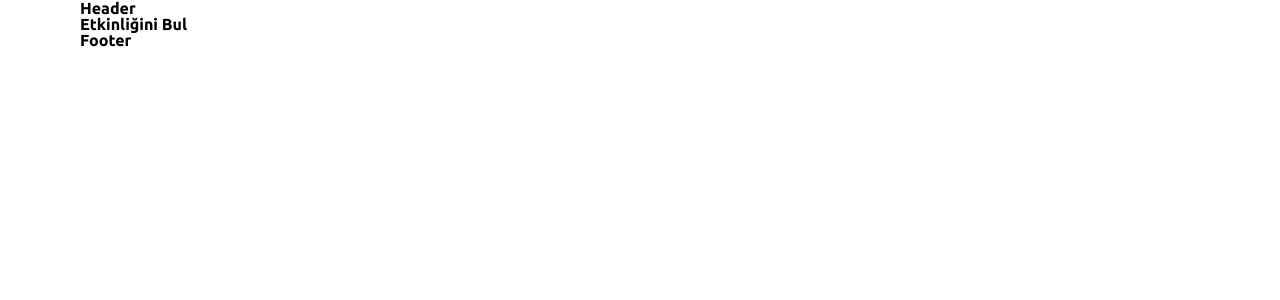
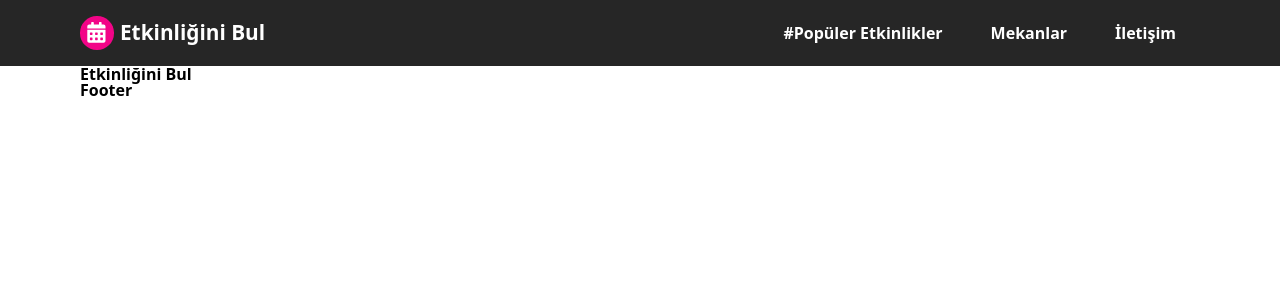
Before and after one commit to guvensen/etkinliginibul, a Next.js app: page / in a window 1280 px wide. Shown: the top 300 px of the page. Built offline with nearby package versions, Linux system fonts and the light colour scheme.

Commit message:
Add site header.

```diff
--- a/components/headers/header.js
+++ b/components/headers/header.js
@@ -1,10 +1,44 @@
+import React, { useState } from 'react';
 import style from './header.module.scss';
+import { FontAwesomeIcon } from '@fortawesome/react-fontawesome';
+import { faCalendarAlt, faBars, faTimes } from '@fortawesome/free-solid-svg-icons'
 
 
 export default function Header() {
-    return <header>
+    const [isOpen, setIsOpen] = useState(false);
+
+    return <header className={style.header}>
         <div className="container">
-           <h2> Header </h2>
+
+            <div className={style.wrapper}>
+                <a href="/" className={style.logoWrapper}>
+                    <span className={style.iconWrapper}>
+                        <FontAwesomeIcon icon={faCalendarAlt} className={style.icon}/>
+                    </span>
+                    <span className={style.textWrapper}>
+                        <h1>Etkinliğini Bul</h1>
+                    </span>
+                </a>
+
+                <div className={style.menuWrapper}>
+                    <nav className={(isOpen) ? style.show : "" }>
+                        <a href="/" className={style.item}><p>#Popüler Etkinlikler</p></a>
+
+                        <a href="/mekanlar" className={style.item}><p>Mekanlar</p></a>
+
+                        <a href="/iletisim" className={style.item}><p>İletişim</p></a>
+                    </nav>
+                </div>
+
+                <div className={style.mobileMenuButton} onClick={() => setIsOpen(!isOpen)}>
+
+                    {isOpen?
+                        <FontAwesomeIcon icon={faTimes}/>
+                        :
+                        <FontAwesomeIcon icon={faBars}/>
+                    }
+                </div>
+            </div>
         </div>
     </header>
 }
--- a/components/headers/header.module.scss
+++ b/components/headers/header.module.scss
@@ -1,2 +1,158 @@
 @import "styles/mixins/breakpoints";
 @import "styles/variables";
+
+.header {
+  background: #262626;
+  color: #ffffff;
+
+  .wrapper {
+    display: flex;
+    align-items: center;
+    justify-content: space-between;
+    padding: 1rem 0;
+
+    .logoWrapper{
+      display: flex;
+      align-items: center;
+      justify-content: center;
+
+      .iconWrapper{
+        background: $primary;
+        padding: .4rem;
+        border-radius: 50%;
+
+        .icon{
+          width: 1.3rem;
+          height: 1.3rem;
+        }
+      }
+
+      .textWrapper{
+        margin-left: .4rem;
+        font-weight: bolder;
+        font-size: 1.3rem;
+      }
+    }
+
+    .menuWrapper{
+      display: flex;
+      align-items: center;
+
+      nav{
+
+        .item{
+
+          padding: .75rem 1.5rem;
+          font-weight: 600;
+          font-size: 1rem;
+          transition: all .5s;
+
+          p{
+            display: inline-block;
+          }
+
+          &:hover{
+            color: $primary;
+          }
+        }
+      }
+    }
+
+    .mobileMenuButton{
+      display: none;
+    }
+  }
+
+  @include device("medium"){
+    .wrapper{
+
+      .logoWrapper{
+
+        .iconWrapper{
+          padding: .4rem;
+
+          .icon{
+            width: 1.1rem;
+            height: 1.1rem;
+          }
+        }
+
+        .textWrapper{
+          font-size: 1.125rem;
+        }
+      }
+
+      .menuWrapper{
+        nav{
+
+          .item{
+            font-size: .9rem;
+          }
+        }
+      }
+    }
+  }
+
+  @include device("small"){
+    padding: 0 1rem;
+
+    .wrapper{
+      padding: .5rem 0;
+
+      .logoWrapper{
+
+        .iconWrapper{
+          padding: .5rem;
+
+          .icon{
+            width: 1.2rem;
+            height: 1.2rem;
+            margin-right: .0625rem;
+          }
+        }
+
+        .textWrapper{
+          font-size: 1.2rem;
+        }
+      }
+
+      .menuWrapper{
+
+        nav{
+          display: none;
+          flex-direction: column;
+          width: 100%;
+          position: absolute;
+          top :3.5rem;
+          left: 0;
+          right: 0;
+          background:#ffffff;
+          height: auto;
+          color: #404040;
+          z-index: 9;
+
+          &.show{
+            display: flex;
+          }
+
+          .item{
+            padding: 1rem;
+            border-bottom: .0625rem solid rgba(0,0,0,0.10);
+            margin-right: 0;
+          }
+        }
+      }
+
+      .mobileMenuButton {
+        display: flex;
+        width: 2.5rem;
+        height: 2.5rem;
+        border: .0625rem solid $primary;
+        justify-content: center;
+        align-items: center;
+        border-radius: 0.75rem;
+        cursor: pointer;
+      }
+    }
+  }
+}
--- a/styles/globals.scss
+++ b/styles/globals.scss
@@ -6,7 +6,7 @@ html,
 body {
   padding: 0;
   margin: 0;
-  font-family: 'Ubuntu', sans-serif;
+  font-family: ui-sans-serif,system-ui,-apple-system,BlinkMacSystemFont,Segoe UI,Roboto,Helvetica Neue,Arial,Noto Sans,sans-serif,Apple Color Emoji,Segoe UI Emoji,Segoe UI Symbol,Noto Color Emoji;
 }
 
 a {
```
